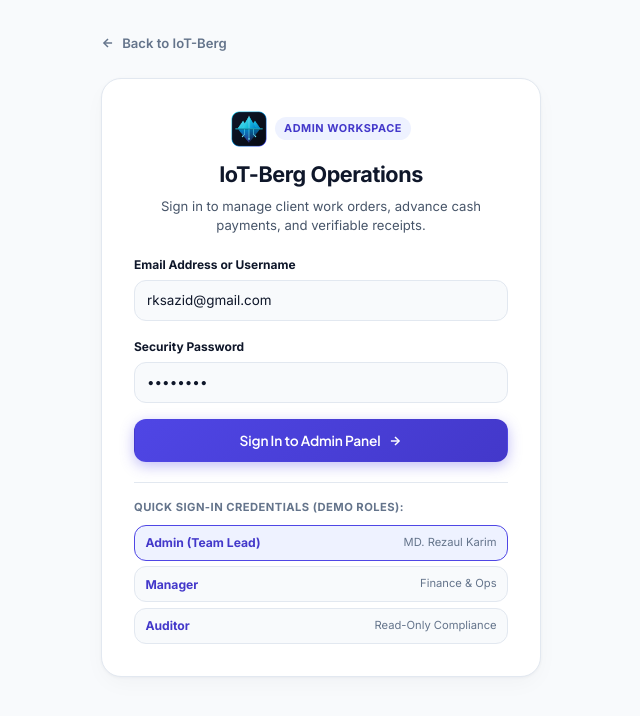
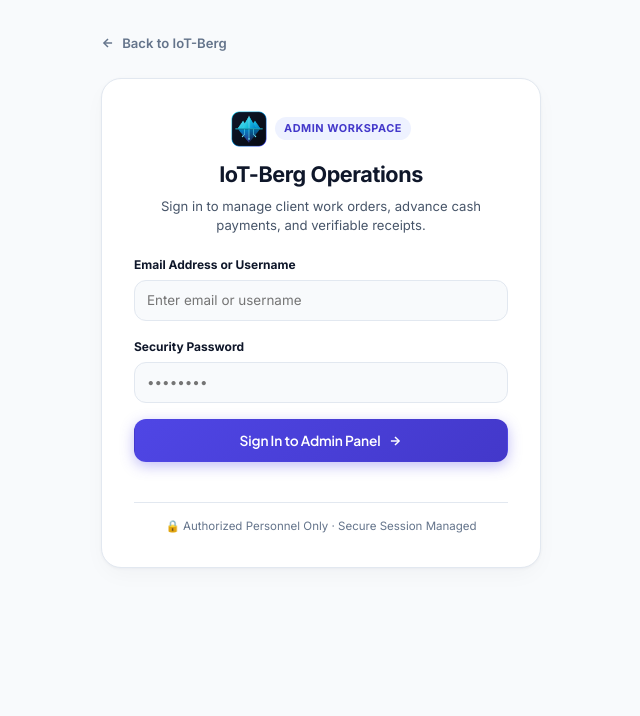
Before and after one commit to rksazid/iot-berg, a React (Vite) app: page /admin/login in a window 1280 px wide. Shown: the top 716 px of the page, without its empty margins (319-959 px from the left). Built offline with nearby package versions, Linux system fonts and the light colour scheme; no server answers.

Commit message:
security: remove login test credentials and pills; save updated credentials in repo

```diff
--- a/public/sw.js
+++ b/public/sw.js
@@ -1,4 +1,4 @@
-const CACHE_NAME = 'iotberg-v7'
+const CACHE_NAME = 'iotberg-v8'
 const PRECACHE_ASSETS = [
   '/manifest.webmanifest',
   '/favicon.ico',
--- a/src/context/AuthContext.jsx
+++ b/src/context/AuthContext.jsx
@@ -8,33 +8,49 @@ const USERS = [
     name: 'MD. Rezaul Karim',
     username: 'rksazid',
     email: 'rksazid@gmail.com',
+    alternateEmails: ['admin@iotberg.com', 'admin@iot-berg.com', 'lead@iotberg.com'],
     role: 'admin',
     designation: 'Project Manager & Team Lead',
     company: 'IoT-Berg Engineering',
     avatar: '/team/rezaul-karim-avatar.png',
-    passwords: ['admin123', 'iotberg2026', 'rksazid'],
+    passwords: [
+      'IoTberg#2026@Lead',
+      'IB@Admin#2026!',
+      'iotberg2026',
+      'rksazid',
+    ],
   },
   {
     id: 'usr_mgr',
     name: 'Finance & Ops Manager',
     username: 'manager',
-    email: 'finance@iotberg.cloud',
+    email: 'finance@iotberg.com',
+    alternateEmails: ['finance@iotberg.cloud', 'manager@iotberg.com'],
     role: 'manager',
     designation: 'Finance & Accounts Specialist',
     company: 'IoT-Berg Engineering',
     avatar: null,
-    passwords: ['manager123', 'finance2026'],
+    passwords: [
+      'IoTberg#2026@Finance',
+      'IB@Manager#2026!',
+      'finance2026',
+    ],
   },
   {
     id: 'usr_audit',
     name: 'Compliance Auditor',
     username: 'auditor',
-    email: 'auditor@iotberg.cloud',
+    email: 'auditor@iotberg.com',
+    alternateEmails: ['auditor@iotberg.cloud'],
     role: 'auditor',
     designation: 'External Audit & Verification',
     company: 'Audit Compliance',
     avatar: null,
-    passwords: ['auditor123', 'audit2026'],
+    passwords: [
+      'IoTberg#2026@Audit',
+      'IB@Audit#2026!',
+      'audit2026',
+    ],
   },
 ]
 
@@ -60,7 +76,10 @@ export function AuthProvider({ children }) {
 
       const user = USERS.find(
         (u) =>
-          (u.email.toLowerCase() === cleanId || u.username.toLowerCase() === cleanId) &&
+          (u.email.toLowerCase() === cleanId ||
+            u.username.toLowerCase() === cleanId ||
+            (Array.isArray(u.alternateEmails) &&
+              u.alternateEmails.some((em) => em.toLowerCase() === cleanId))) &&
           u.passwords.includes(cleanPass),
       )
 
--- a/src/pages/admin/LoginPage.jsx
+++ b/src/pages/admin/LoginPage.jsx
@@ -7,8 +7,8 @@ export function LoginPage() {
   const navigate = useNavigate()
   const location = useLocation()
 
-  const [identifier, setIdentifier] = useState('rksazid@gmail.com')
-  const [password, setPassword] = useState('admin123')
+  const [identifier, setIdentifier] = useState('')
+  const [password, setPassword] = useState('')
   const [error, setError] = useState(null)
   const [loading, setLoading] = useState(false)
 
@@ -57,12 +57,6 @@ export function LoginPage() {
     }
   }
 
-  const setPreset = (email, pass) => {
-    setIdentifier(email)
-    setPassword(pass)
-    setError(null)
-  }
-
   return (
     <div className="page admin-login-page standalone-login-page">
       <div className="login-shell">
@@ -105,7 +99,7 @@ export function LoginPage() {
                 className="form-input"
                 value={identifier}
                 onChange={(e) => setIdentifier(e.target.value)}
-                placeholder="rksazid@gmail.com"
+                placeholder="Enter email or username"
                 required
                 autoComplete="username"
               />
@@ -143,37 +137,18 @@ export function LoginPage() {
             </button>
           </form>
 
-          {/* Quick preset credentials */}
-          <div className="login-presets-box">
-            <span className="presets-label">Quick Sign-In Credentials (Demo Roles):</span>
-            <div className="preset-buttons-row">
-              <button
-                type="button"
-                className="preset-btn active-preset"
-                onClick={() => setPreset('rksazid@gmail.com', 'admin123')}
-              >
-                <strong>Admin (Team Lead)</strong>
-                <span>MD. Rezaul Karim</span>
-              </button>
-
-              <button
-                type="button"
-                className="preset-btn"
-                onClick={() => setPreset('finance@iotberg.cloud', 'manager123')}
-              >
-                <strong>Manager</strong>
-                <span>Finance & Ops</span>
-              </button>
-
-              <button
-                type="button"
-                className="preset-btn"
-                onClick={() => setPreset('auditor@iotberg.cloud', 'auditor123')}
-              >
-                <strong>Auditor</strong>
-                <span>Read-Only Compliance</span>
-              </button>
-            </div>
+          <div
+            className="login-secure-footer"
+            style={{
+              marginTop: '1.25rem',
+              paddingTop: '0.85rem',
+              borderTop: '1px solid var(--stroke)',
+              textAlign: 'center',
+              fontSize: '0.72rem',
+              color: 'var(--muted)',
+            }}
+          >
+            🔒 Authorized Personnel Only · Secure Session Managed
           </div>
         </div>
       </div>
```
Also changed, not shown: 1 other file (tests, documents, lock files or other folders).
